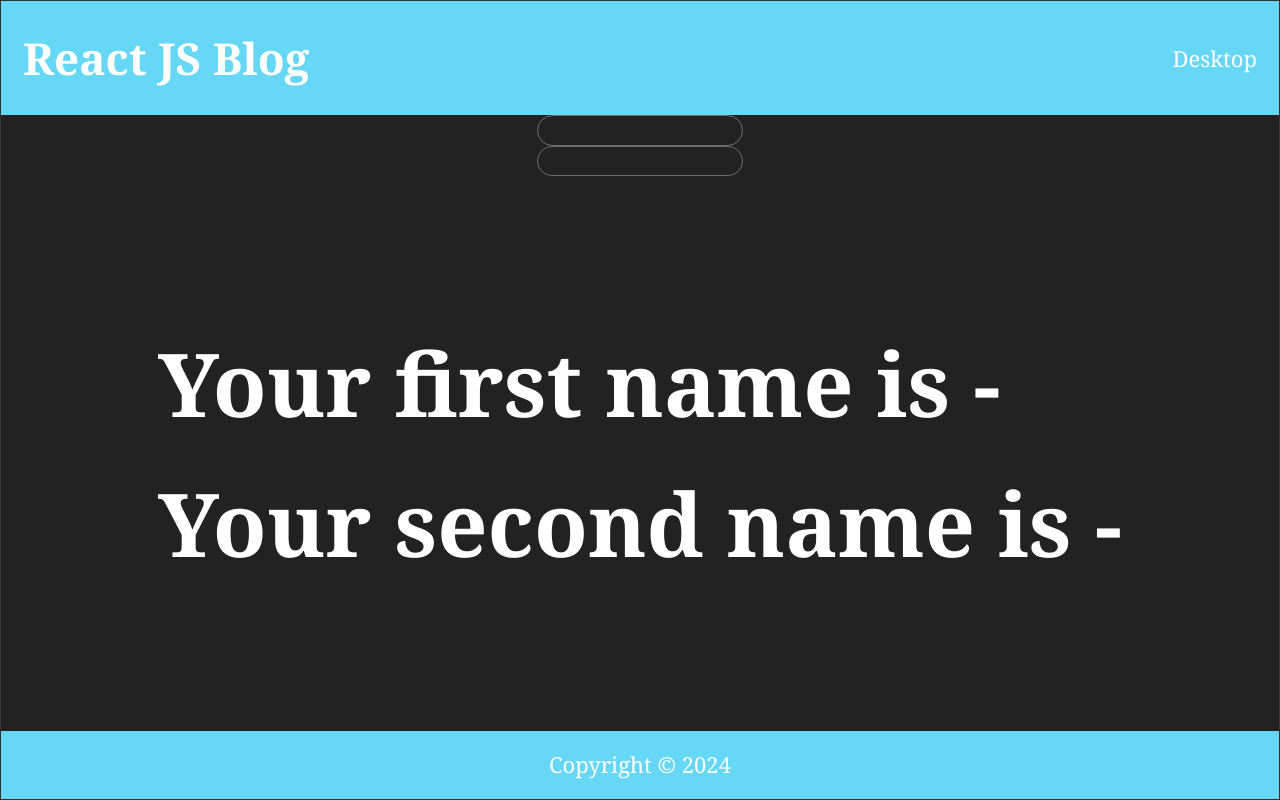
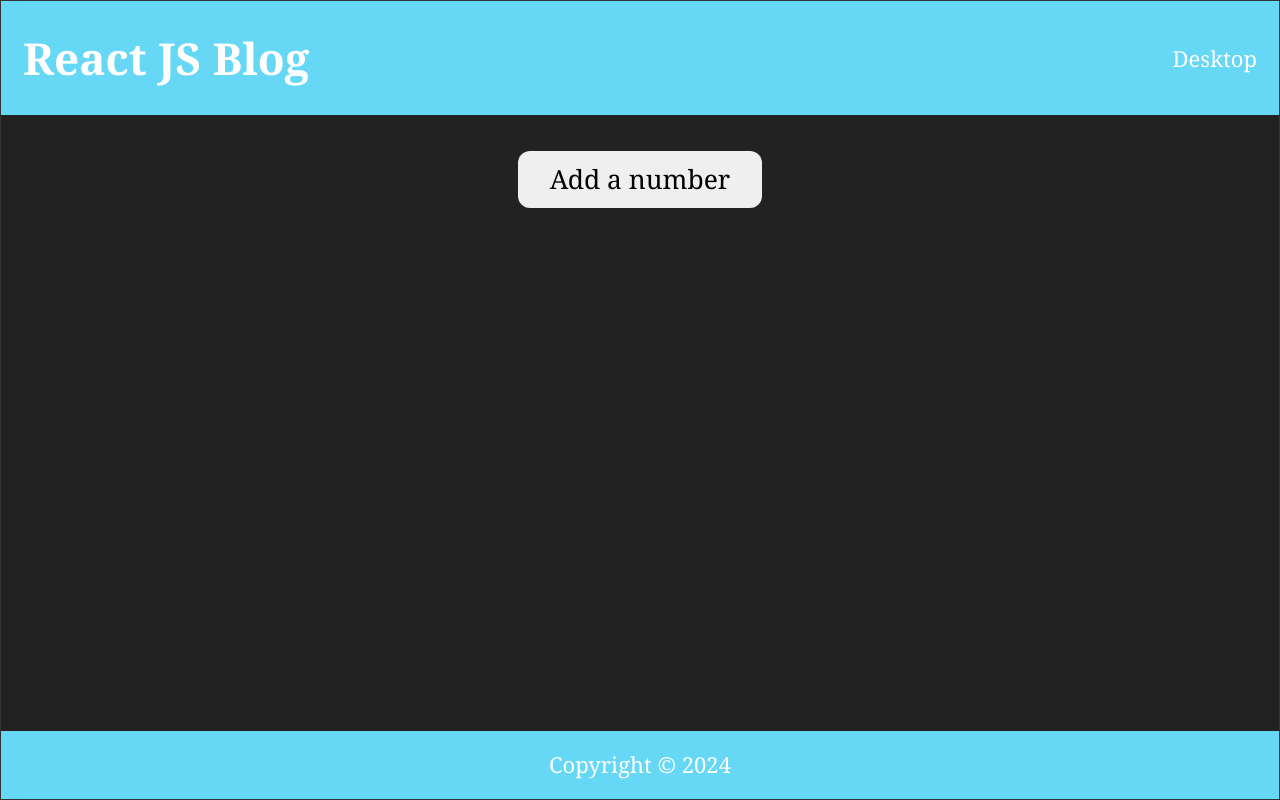
Before and after one commit to Jogata/SoftUni-React-Project, a React (Vite) app in the folder client/: page / in a window 1280 px wide. Built offline with nearby package versions, Linux system fonts and the light colour scheme; a web font is replaced by a local one.

Commit message:
use state exercise

```diff
--- a/client/src/App.jsx
+++ b/client/src/App.jsx
@@ -495,35 +495,29 @@ function useFetch(url) {
 const baseURL = "http://localhost:3030/jsonstore/blog/"
 // ============================================================
 
-function Names() {
-  const [name, setName] = useState({
-    first: "",
-    second: ""
-  })
+function Items() {
+  const [items, setItems] = useState([]);
 
-  console.log(name);
+  console.log(items);
+
+  function addItem() {
+    setItems([...items, {
+      id: items.length,
+      value: Math.floor(Math.random() * 10) + 1
+    }])
+  }
 
   return (
-    <>
-    <form>
-      <input
-        type="text"
-        value={name.first}
-        // onChange={(e) => setName({first: e.target.value})}
-        onChange={(e) => setName({...name, first: e.target.value})}
-      />
-      <input
-        type="text"
-        value={name.second}
-        // onChange={(e) => setName({second: e.target.value})}
-        onChange={(e) => setName({...name, second: e.target.value})}
-      />
-    </form>
-    <div>
-      <h1>Your first name is - {name.first}</h1>
-      <h1>Your second name is - {name.second}</h1>
+    <div style={{flex: 1, padding: "1rem"}}>
+      <button onClick={addItem}>Add a number</button>
+      <ul>
+        {items.map(item => (
+          <li key={item.id}>
+            {item.value}
+          </li>
+        ))}
+      </ul>
     </div>
-    </>
   )
 }
 
@@ -533,7 +527,7 @@ function App() {
       <AuthContextProvider>
         <div className="body">
           <Header title="React JS Blog" />
-          <Names />
+          <Items />
           {/* <ClickCounterTwo /> */}
           {/* <HoverCounterTwo /> */}
           {/* <User name="Jogata" /> */}
```
